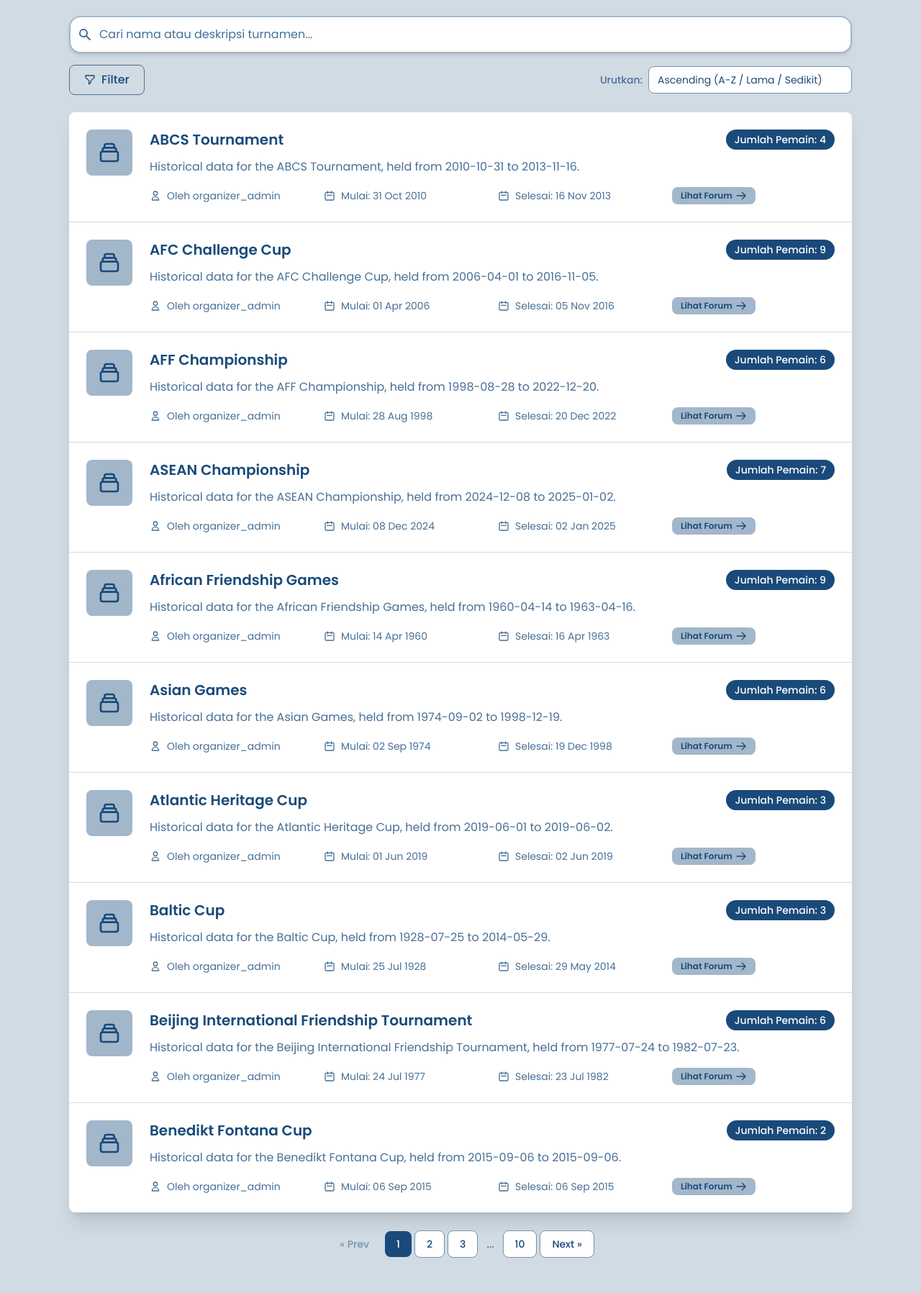
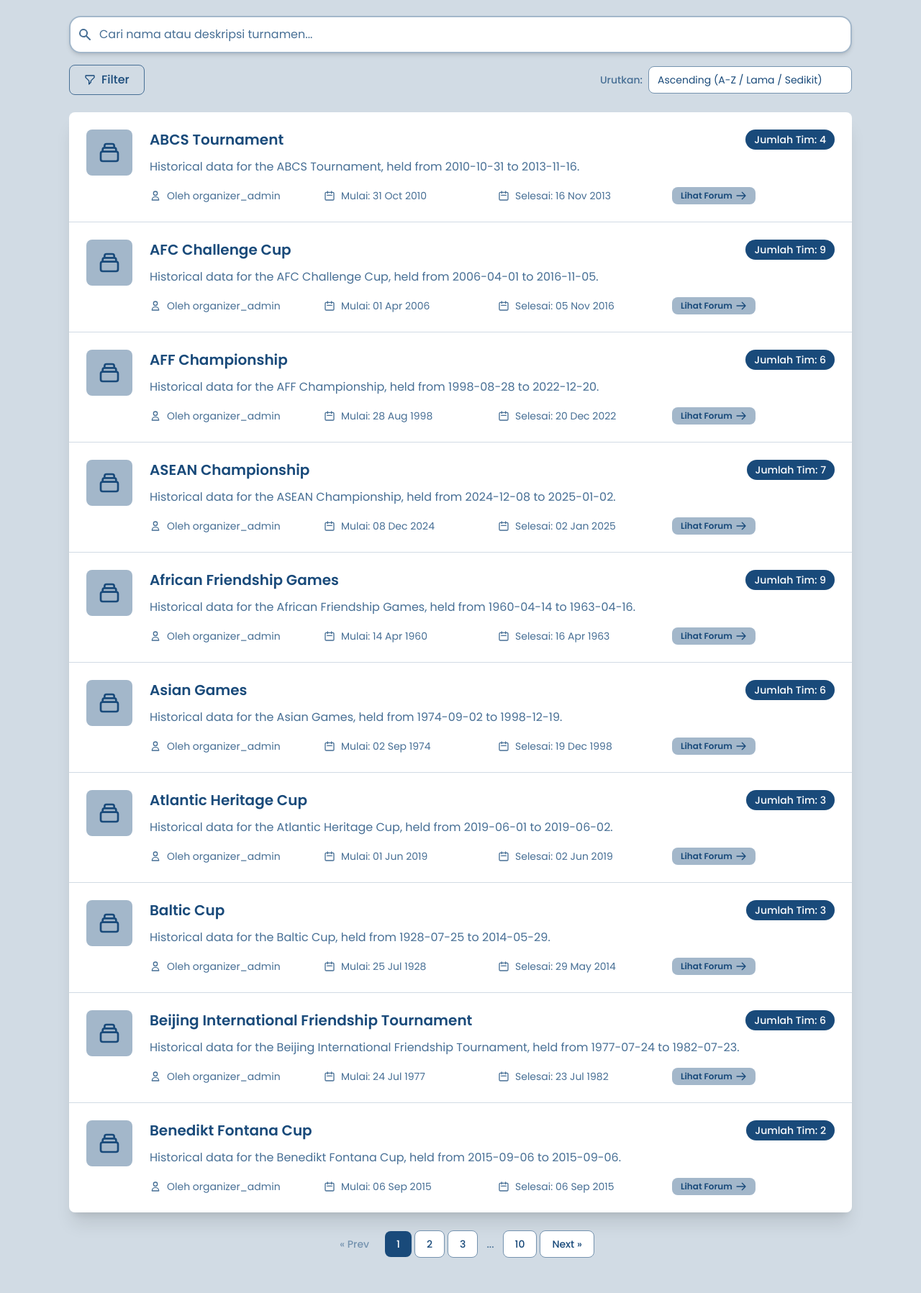
Before and after one commit to pbp-d12/turnamenku, a Django app: page /forums/ in a window 1280 px wide. Shown: the part 174-1971 px from the top of the page at 72% size. Run offline with Django 5.2, Linux system fonts and the light colour scheme; data comes from the database, SQL or seed files in the repository; some libraries are stand-ins or nearby versions.

Commit message:
feat(forums): context jumlah pemain diganti jadi jumlah team

```diff
--- a/forums/templates/forums/forum_index.html
+++ b/forums/templates/forums/forum_index.html
@@ -326,7 +326,7 @@
                     <div class="flex flex-col sm:flex-row sm:items-start sm:justify-between gap-2 mb-3">
                         <h3 class="font-semibold text-xl text-custom-blue-400 hover:underline flex-grow">${tournament.name}</h3>
                         <span class="bg-custom-blue-400 text-white text-sm font-medium px-3 py-1 rounded-full whitespace-nowrap flex items-center">
-                            Jumlah Pemain: ${participantCount}
+                            Jumlah Tim: ${participantCount}
                         </span>
                     </div>
                     <p class="text-custom-blue-300 mb-4 line-clamp-2">${description}</p>
```
